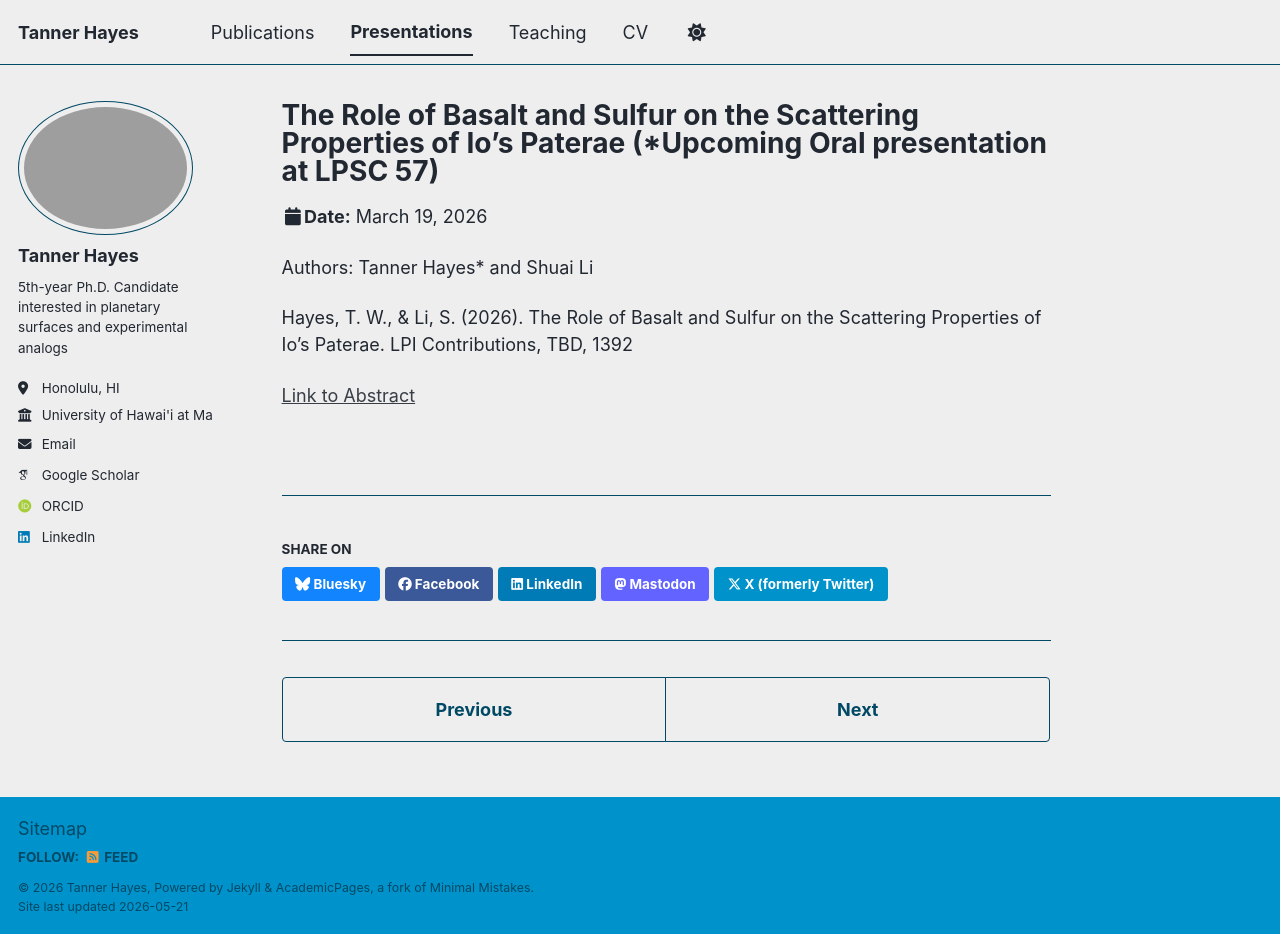
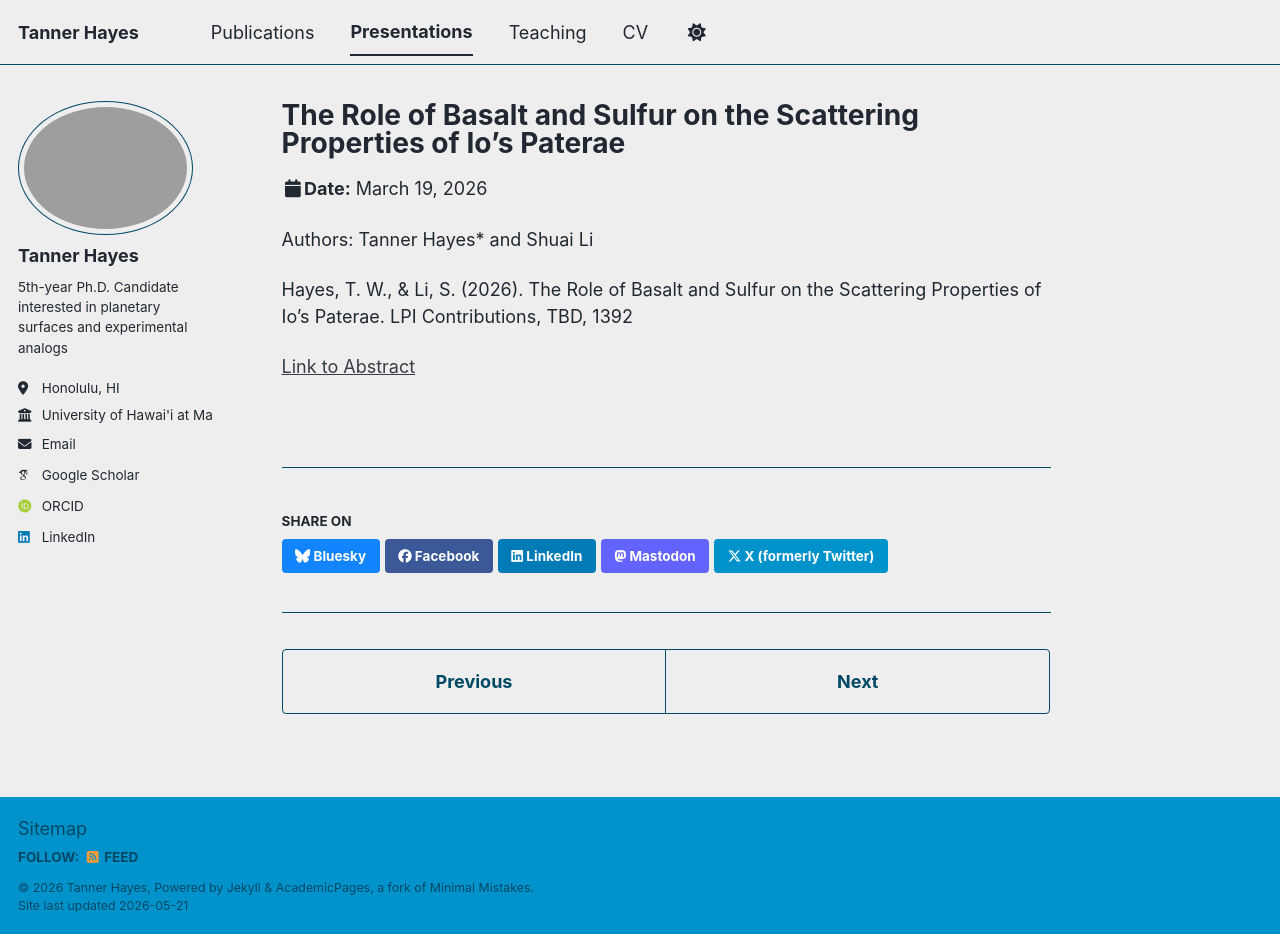
Before and after one commit to th-blip12/twhayes, a Jekyll site: the page built from _talks/LPSC57.md, in a window 1280 px wide and 934 px high. Built offline with Jekyll 4.4.1, drawn with Linux system fonts in a browser that asks for light colours; some web fonts are replaced; a script bundle is joined from its source files by our own code; library files that are not in the unit come from our copies.

Commit message:
Update title for LPSC 57 talk

```diff
--- a/_talks/LPSC57.md
+++ b/_talks/LPSC57.md
@@ -1,5 +1,5 @@
 ---
-title: "The Role of Basalt and Sulfur on the Scattering Properties of Io's Paterae (*Upcoming Oral presentation at LPSC 57)"
+title: "The Role of Basalt and Sulfur on the Scattering Properties of Io's Paterae"
 collection: talks
 type: "Talk"
 permalink: /talks/LPSC57
```
